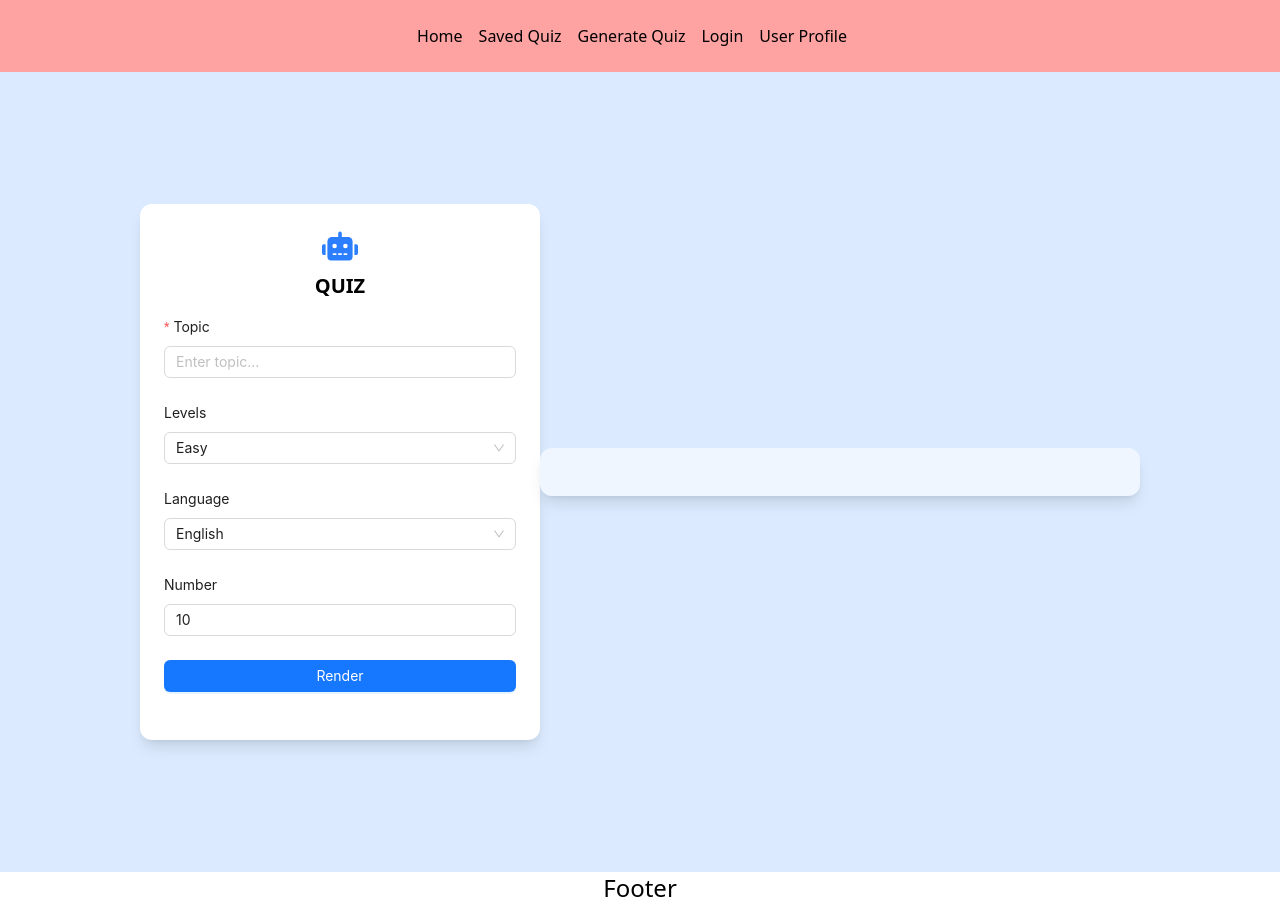
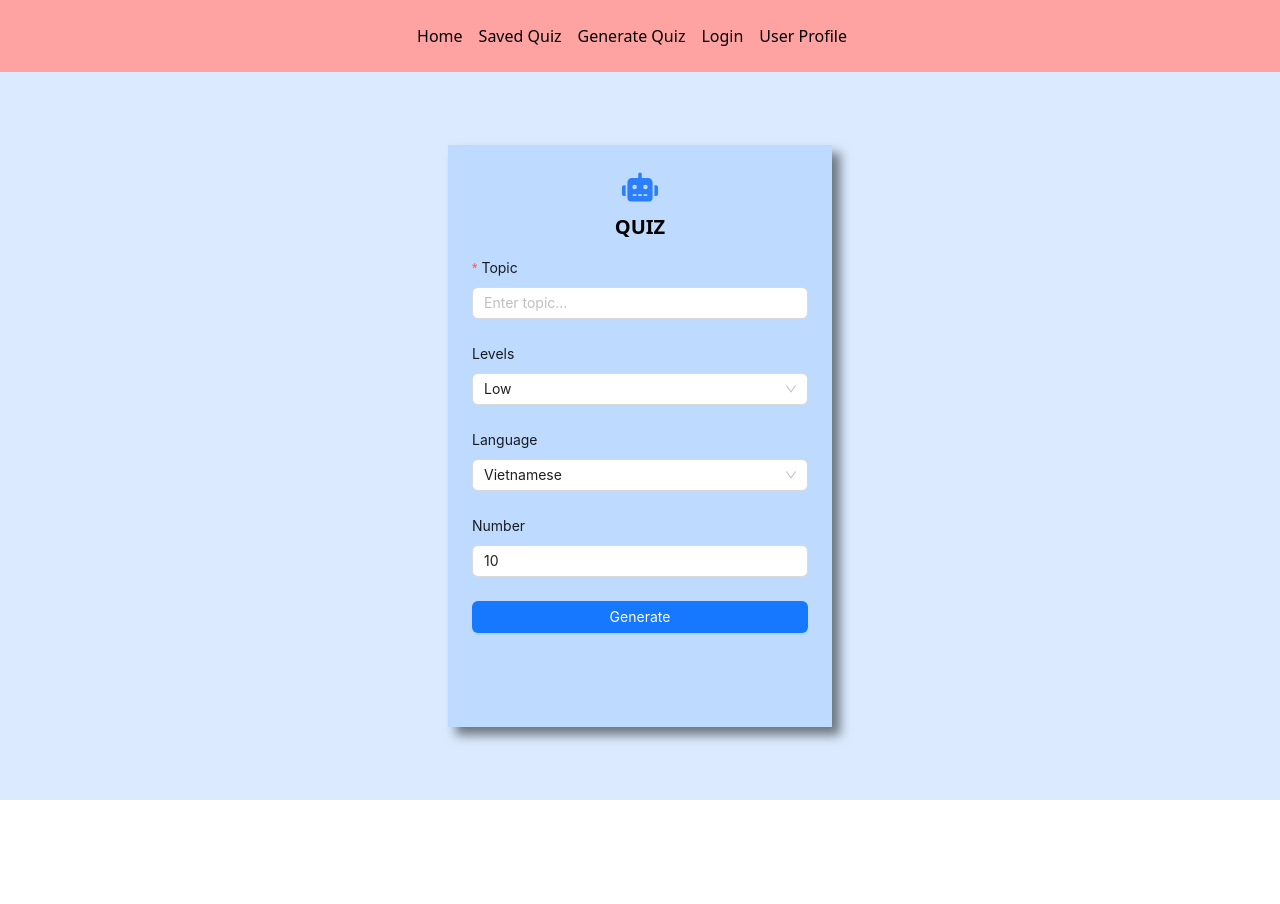
Before and after one commit to bxthien/Quiz-AI-React, a React (Vite) app: page /chat in a window 1280 px wide. After the commit the page ends 800 px from the top, so only its background shows below. Built offline with nearby package versions, Linux system fonts and the light colour scheme.

Commit message:
<SCRUM-6>: Basic Quiz Chat UI

```diff
--- /dev/null
+++ b/src/components/Loading/AppLoading.tsx
@@ -0,0 +1,39 @@
+import { memo } from "react";
+import { Modal, Spin, Typography, Image } from "antd";
+
+export interface IAppLoading {
+  isShowLoading: boolean;
+  message?: string;
+}
+
+const AppLoading = ({ isShowLoading, message }: IAppLoading) => {
+  return (
+    <Modal
+      open={isShowLoading}
+      footer={null}
+      closable={false}
+      centered
+      maskClosable={false}
+      maskStyle={{ position: "absolute", zIndex: 9999 }}
+    >
+      <div style={{ textAlign: "center", padding: "20px" }}>
+        <Spin size="large" style={{ marginBottom: 16 }} />
+        {message && (
+          <>
+            <Typography.Text
+              type="secondary"
+              style={{ display: "block", marginTop: 8 }}
+            >
+              {message}
+            </Typography.Text>
+          </>
+        )}
+        <Typography.Text type="secondary">
+          Wait.
+        </Typography.Text>
+      </div>
+    </Modal>
+  );
+};
+
+export default memo(AppLoading);
--- a/src/components/QuizChat/QuizChatReview.tsx
+++ b/src/components/QuizChat/QuizChatReview.tsx
@@ -1,18 +1,30 @@
+import { Button } from "antd";
+import { useQuizData } from "../../context/QuizContext";
+import { useNavigate } from "react-router-dom";
+import { useLoadingContext } from "../../context/LoadingContext";
+
 export interface QuizQuestion {
   question: string;
   answers: Record<string, string>;
   correct_answers: string[];
   short_explain_for_answer: Record<string, string>;
 }
-const QuizChatReview = ({ data }: { data: QuizQuestion[] }) => {
-  const quizReviewData: QuizQuestion[] = data;
+const QuizChatReview = () => {
+  const { isLoading } = useLoadingContext();
+  const { quizData, storeQuizData } = useQuizData();
+  const navigate = useNavigate();
+  const startQuiz = () => {
+    storeQuizData();
+    navigate("/quiz");
+  };
   return (
-    <div className="overflow-y-auto max-h-200px">
-      {quizReviewData ? (
-        quizReviewData.map((element: QuizQuestion, index: number) => (
-          <div key={index} className="p-4 border-b border-gray-300">
+    <div className="h-full bg-white rounded-xl overflow-hidden">
+      <div className="h-full overflow-y-auto p-4 space-y-4">
+        {quizData ? (
+          quizData.map((element: QuizQuestion, index: number) => (
+            <div key={index} className="p-4 rounded-xl my-3 bg-blue-300">
               <p className="font-bold">{element.question}</p>
-            <div className="mt-2">
+              <div >
                 {Object.entries(element.answers).map(([key, value]) => (
                   <p key={key} className="text-gray-600">
                     {key}: {value as string}
@@ -24,6 +36,27 @@ const QuizChatReview = ({ data }: { data: QuizQuestion[] }) => {
         ) : (
           <div>Loading...</div>
         )}
+        {quizData && quizData[0] && (
+          <Button
+            type="primary"
+            onClick={startQuiz}
+            disabled={isLoading}
+            style={{
+              position: "absolute",
+              bottom: "50px",
+              left: "65%",
+              transform: "translateX(-50%)",
+              borderRadius: 20,
+              padding: "0 20px",
+              display: "flex",
+              alignItems: "center",
+              gap: 5,
+            }}
+          >
+            Start Quiz
+          </Button>
+        )}
+      </div>
     </div>
   );
 };
--- a/src/components/QuizChat/QuizInputForm.tsx
+++ b/src/components/QuizChat/QuizInputForm.tsx
@@ -4,34 +4,45 @@ import { AiOutlineLoading3Quarters } from "react-icons/ai";
 import { QuizContext, useQuizData } from "../../context/QuizContext";
 import { QuizAIProb } from "../../constrains/GemeniQuizAIPrompt";
 import requestAPI from "../../services/GeminiApi";
+import { useLoading } from "../../hooks/useLoading";
+import { useLoadingContext } from "../../context/LoadingContext";
+import { setInterval } from "timers";
+import { useNavigate } from "react-router-dom";
 const { Option } = Select;
 
 const QuizInputForm = () => {
-  const [loading, setLoading] = useState(false);
+  const { isLoading, loading, stopLoading } = useLoadingContext();
+  const [error, setError] = useState<string | null>(null);
   const initData: QuizAIProb = {
     topic: "",
     amount: "10",
     selectedLevel: "Low",
     language: "Vietnamese",
   };
-  const { setQuizData } = useQuizData();
+  const { quizData, setQuizData, removeQuiz } = useQuizData();
+  const showError = (message: string) => {
+    setError(message);
+    setTimeout(() => {
+      setError(null);
+    }, 300000);
+  };
   const handleSubmit = async (values: QuizAIProb) => {
-    console.log("Submitted");
+    loading();
+    try {
+      removeQuiz();
       const jsonData = await requestAPI({ prop: values });
-    if (jsonData.error) {
-      return (
-        <Alert
-          message="Error"
-          description="This is an error message about copywriting."
-          type="error"
-          showIcon
-        />
-      );
+      if (jsonData.error || jsonData[0].error) {
+        showError("Your topic is dump!!!");
       } else {
         setQuizData(jsonData);
         console.log(jsonData);
       }
+    } catch (err) {
+    } finally {
+      stopLoading();
+    }
   };
+
   const validateTopic = (_: any, value: any) => {
     if (!value || value.trim().length < 3) {
       return Promise.reject("Topic must have at least 3 characters!");
@@ -42,7 +53,7 @@ const QuizInputForm = () => {
     return Promise.resolve();
   };
   return (
-    <Form layout="vertical" onFinish={handleSubmit}>
+    <Form layout="vertical" initialValues={initData} onFinish={handleSubmit}>
       <Form.Item
         name="topic"
         label="Topic"
@@ -54,8 +65,8 @@ const QuizInputForm = () => {
         <Input placeholder="Enter topic..." />
       </Form.Item>
 
-      <Form.Item name="level" label="Levels">
-        <Select defaultValue="Easy">
+      <Form.Item name="selectedLevel" label="Levels">
+        <Select>
           <Option value="Easy">Easy</Option>
           <Option value="Medium">Medium</Option>
           <Option value="Hard">Hard</Option>
@@ -63,29 +74,41 @@ const QuizInputForm = () => {
       </Form.Item>
 
       <Form.Item name="language" label="Language">
-        <Select defaultValue="English">
+        <Select>
           <Option value="English">English</Option>
           <Option value="Vietnamese">Vietnamese</Option>
         </Select>
       </Form.Item>
       <Form.Item name="amount" label="Number">
-        <Input type="number" defaultValue={10} />
+        <Input type="number" />
       </Form.Item>
 
-      <Form.Item>
+      <Form.Item layout="horizontal">
+        <div className={`flex gap-2 w-full justify-around`}>
           <Button
             type="primary"
             htmlType="submit"
-          className="w-full"
-          disabled={loading}
+            disabled={isLoading}
+            className={`${quizData && quizData[0] ? "flex-1" : "w-full"}`}
           >
-          {loading ? (
+            {isLoading ? (
               <AiOutlineLoading3Quarters className="animate-spin" />
+            ) : quizData && quizData[0] ? (
+              "Re-Generate"
             ) : (
-            "Render"
+              "Generate"
             )}
           </Button>
+
+
+        </div>
       </Form.Item>
+
+      {error ? (
+        <Form.Item className="flex align-middle">{error}</Form.Item>
+      ) : (
+        <></>
+      )}
     </Form>
   );
 };
--- /dev/null
+++ b/src/context/LoadingContext.tsx
@@ -0,0 +1,27 @@
+import React, { createContext, useContext, useState, useCallback } from "react";
+
+// 1️⃣ Tạo context
+const LoadingContext = createContext({
+  isLoading: false,
+  loading: () => {},
+  stopLoading: () => {},
+});
+
+// 2️⃣ Tạo Provider
+export const LoadingProvider = ({
+  children,
+}: {
+  children: React.ReactNode;
+}) => {
+  const [isLoading, setIsLoading] = useState(false);
+
+  const loading = useCallback(() => setIsLoading(true), []);
+  const stopLoading = useCallback(() => setIsLoading(false), []);
+
+  return (
+    <LoadingContext.Provider value={{ isLoading, loading, stopLoading }}>
+      {children}
+    </LoadingContext.Provider>
+  );
+};
+export const useLoadingContext = () => useContext(LoadingContext);
--- a/src/context/QuizContext.tsx
+++ b/src/context/QuizContext.tsx
@@ -18,6 +18,8 @@ export interface QuizDataContext {
   quizData: QuizQuestion[];
   userAnswers: string[];
   currentAnswer: number;
+  storeQuizData: () => void;
+  removeQuiz: () => void;
   setQuizData: Dispatch<SetStateAction<QuizQuestion[]>>;
   setUserAnswers: Dispatch<SetStateAction<string[]>>;
   setCurrentAnswer: Dispatch<SetStateAction<number>>;
@@ -27,9 +29,15 @@ const QuizProvider = ({ children }: { children: ReactNode }) => {
   const [quizData, setQuizData] = useState<QuizQuestion[]>([]);
   const [userAnswers, setUserAnswers] = useState<string[]>([]);
   const [currentAnswer, setCurrentAnswer] = useState<number>(0);
-  useEffect(() => {
+
+  const storeQuizData = () => {
     localStorage.setItem(QUIZ_DATA_KEY, JSON.stringify(quizData));
-  }, [quizData]);
+  };
+  const removeQuiz = () => {
+    localStorage.removeItem(QUIZ_DATA_KEY);
+    localStorage.removeItem(QUIZ_ANSWERS_KEY);
+    localStorage.removeItem(QUIZ_CURRRENT_KEY);
+  };
   useEffect(() => {
     localStorage.setItem(QUIZ_ANSWERS_KEY, JSON.stringify(userAnswers));
   }, [userAnswers]);
@@ -51,6 +59,8 @@ const QuizProvider = ({ children }: { children: ReactNode }) => {
         quizData,
         userAnswers,
         currentAnswer,
+        storeQuizData,
+        removeQuiz,
         setQuizData,
         setUserAnswers,
         setCurrentAnswer,
--- /dev/null
+++ b/src/hooks/useLoading.tsx
@@ -0,0 +1,15 @@
+import { useState, useCallback } from "react";
+
+export function useLoading() {
+  const [isLoading, setIsLoading] = useState(false);
+
+  const stopLoading = useCallback(() => {
+    setIsLoading(false);
+  }, []);
+
+  const loading = useCallback(() => {
+    setIsLoading(true);
+  }, []);
+
+  return { isLoading, loading, stopLoading };
+}
--- a/src/index.css
+++ b/src/index.css
@@ -3,4 +3,5 @@
 @theme {
     --color-primary: #BDE0FE;
     --color-secondary: #0077B6;
+
 }
--- a/src/layout/Layout.tsx
+++ b/src/layout/Layout.tsx
@@ -5,11 +5,10 @@ import Footer from "../components/Footer/Footer";
 const Layout = () => {
   return (
     <>
-      <Navigation />
-      <div className="min-h-screen">
+      <div className="h-screen flex flex-col">
+        <Navigation />
         <Outlet />
       </div>
-      <Footer />
     </>
   );
 };
--- a/src/pages/chat/Chat.tsx
+++ b/src/pages/chat/Chat.tsx
@@ -1,28 +1,35 @@
-import React, { useContext, useState } from "react";
-import { Button, Input, Select, Form } from "antd";
+import React, { useContext, useRef, useState } from "react";
 import { FaRobot } from "react-icons/fa";
-import requestAPI from "../../services/GeminiApi";
-import { QuizAIProb } from "../../constrains/GemeniQuizAIPrompt";
 import QuizInputForm from "../../components/QuizChat/QuizInputForm";
 import { useQuizData } from "../../context/QuizContext";
-import QuizChatReview from "../../components/QuizChat/QuizChatReview";
+import QuizChatReview, {
+  QuizQuestion,
+} from "../../components/QuizChat/QuizChatReview";
+import { useLoading } from "../../hooks/useLoading";
+import AppLoading from "../../components/Loading/AppLoading";
+import { useLoadingContext } from "../../context/LoadingContext";
+import { Button } from "antd";
 const chat: React.FC = () => {
-  const [loading, setLoading] = useState(false);
+  const { isLoading, loading, stopLoading } = useLoadingContext();
   const { quizData } = useQuizData();
 
   return (
-    <div className="flex justify-center items-center h-screen bg-blue-100">
-      <div className="bg-white shadow-lg rounded-xl p-6 w-[400px]">
+    <div className="flex justify-center items-center h-screen bg-blue-100 overflow-hidden">
+      <div className="bg-blue-200 shadow-[8px_8px_10px_rgba(0,0,0,0.5)]  p-6 w-[30%] h-[80%] max-h-[80%]">
         <div className="text-center mb-4">
           <FaRobot className="text-blue-500 text-4xl mx-auto" />
           <h2 className="text-xl font-bold mt-2">QUIZ</h2>
         </div>
-
+        <AppLoading isShowLoading={isLoading} message="Gererating!!!" />
         <QuizInputForm />
       </div>
-      <div className="bg-blue-50 shadow-lg rounded-xl p-6 w-[600px] scroll-auto overflow-y-auto">
-        <QuizChatReview data={quizData} />
-      </div>
+      {quizData && quizData[0] != null ? (
+        <div className="shadow-[8px_8px_10px_rgba(0,0,0,0.5)] p-3 mx-10 w-[50%] bg-blue-200 h-[80%] scroll-auto overflow-hidden">
+          <QuizChatReview />
+        </div>
+      ) : (
+        <div></div>
+      )}
     </div>
   );
 };
```
Also changed, not shown: src/main.tsx (+8 -5 lines). Lines whose indentation alone changed are shown as unchanged.
